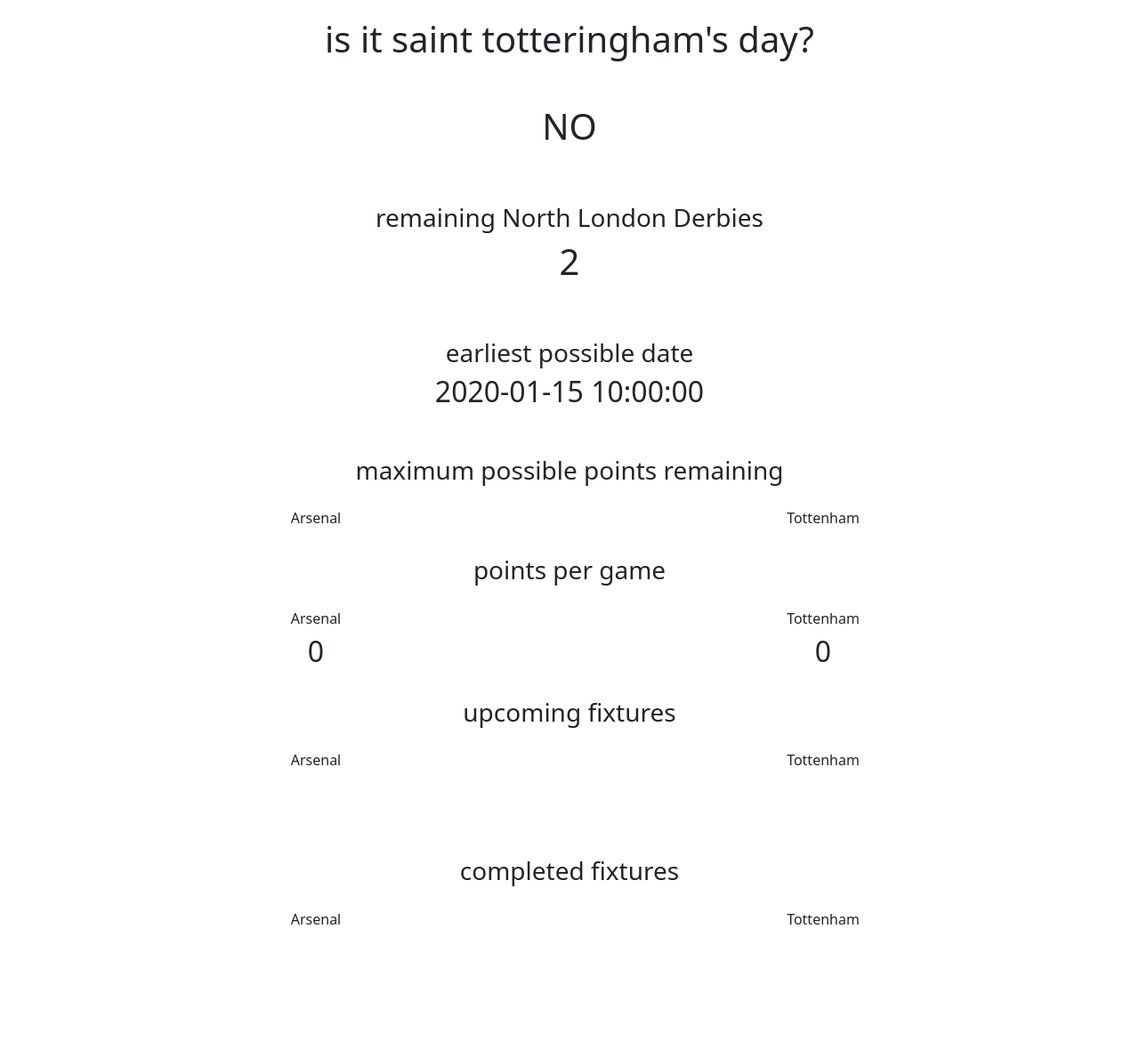
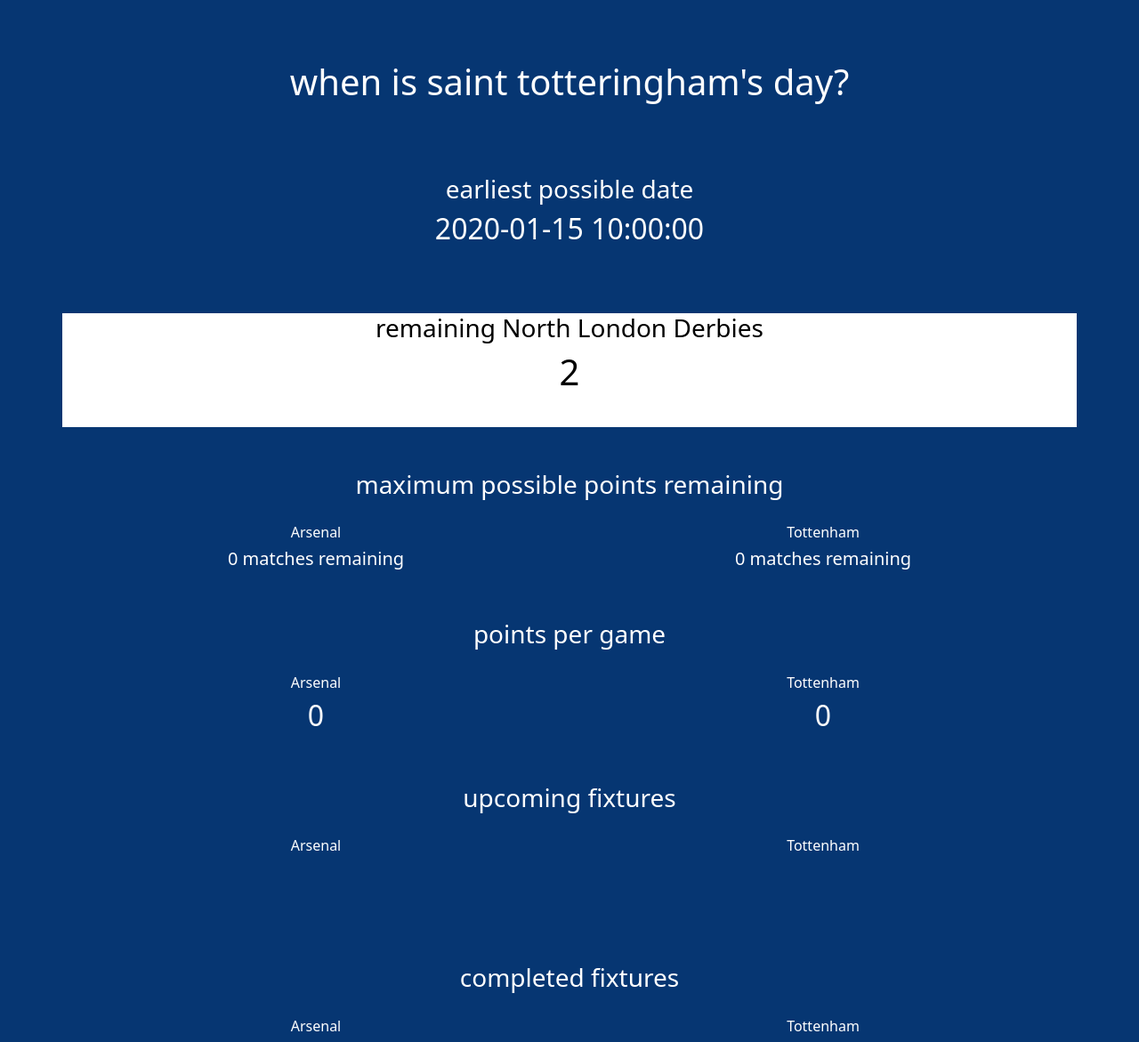
Before and after one commit to ecimin0/totteringham, a Flask app: template site/totteringham/templates/index.html in a window 1280 px wide. Shown: the whole page at 89% size. Before the commit the page ends 1039 px from the top, so only its background shows below. Run offline with Flask 3, Linux system fonts and the light colour scheme; the template is opened without the code that fills it: most values are stand-ins (such as "Sample title", 1, 10 or a date in 2020).

Commit message:
push these changes just to get something to work

```diff
--- a/site/totteringham/main.py
+++ b/site/totteringham/main.py
@@ -92,17 +92,19 @@ def index():
 
         is_totts = isTotts(afc_points, spuds_points, len(afc_future_fix))
 
-        earliest_date = earliestDate(afc_points, spuds_points, afc_future_fix)
+        earliest_date = earliestDate(afc_points, spuds_points, afc_future_fix, spuds_future_fix)
         earliest_date_fmt = earliest_date.strftime("%Y-%m-%d")
+        # earliest_date_fmt = earliest_date
         print(f"earliest {earliest_date}\n")
-        predicted_date = predictedDate(afc_points, spuds_points, afc_future_fix)
-        print(f"predicted {predicted_date}\n")
-        latest_date = latestAllWinsDate(afc_points, spuds_points, afc_future_fix)
-        print(f"latestAllWins {latest_date}\n")
-        afc_stop_winning_date = afcStopWinningDate(
-            afc_points, spuds_points, afc_future_fix
-        )
-        print(f"afcStopWinning {afc_stop_winning_date}\n")
+        # predicted_date = predictedDate(afc_points, spuds_points, afc_future_fix)
+        # print(f"predicted {predicted_date}\n")
+        # latest_date = latestAllWinsDate(afc_points, spuds_points, afc_future_fix)
+        # print(f"latestAllWins {latest_date}\n")
+        # afc_stop_winning_date = afcStopWinningDate(afc_points, spuds_points, afc_future_fix)
+        # print(f"afcStopWinning {afc_stop_winning_date}\n")
+
+        # for i,fix in enumerate(spuds_future_fix):
+        #     print(i,fix.event_date)
 
         return render_template(
             "index.html",
@@ -118,9 +120,9 @@ def index():
             afc_ppg=afc_ppg,
             spuds_ppg=spuds_ppg,
             earliest_date=earliest_date_fmt,
-            predicted_date=predicted_date,
-            latest_date=latest_date,
-            afc_stop_winning_date=afc_stop_winning_date,
+            # predicted_date=predicted_date,
+            # latest_date=latest_date,
+            # afc_stop_winning_date=afc_stop_winning_date,
             is_totts=is_totts,
         )
 
@@ -133,47 +135,50 @@ def getPPG(points: int, fixtures: list) -> Optional[int | float]:
     return ppg
 
 
-# @typechecked
-# def earliest_date():
+# has to also take spuds fixtures into account since its their points we care about
+# and we aren't always on the same number of fixtures
+# we are looking for the event_date of the match on/after which, if arsenal receive 0 more points, spuds can still not overtake them
+@typechecked
+def isTotts(main: int | float, opponent: int | float, remaining: int) -> Optional[int]:
+    return main - opponent > remaining * 3
 
 
 @typechecked
-# def earliest(main: int, opponent: int, fixtures: list) -> Optional[int]:
-def earliestDate(
-    main: int, opponent: int, fixtures: list
-) -> Optional[datetime.datetime]:
-    remaining = len(fixtures)
+# def earliestDate(afc_points: int, spuds_points: int, afc_fixtures: list, spuds_fixtures: list) -> Optional[int]:
+def earliestDate(afc_points: int, spuds_points: int, afc_fixtures: list, spuds_fixtures: list) -> Optional[datetime.datetime]:
+
+    # these get reversed because the orignal lists are sorted where 0 is the "current" fixture, and we need the last element instead
+    afc_fixtures = list(reversed(afc_fixtures))
+    spuds_fixtures = list(reversed(spuds_fixtures))
+
+    afc_remaining = len(afc_fixtures)
+    spuds_remaining = len(spuds_fixtures)
+    remaining = max(afc_remaining, spuds_remaining)
+
     for i in range(remaining):
-        print(
-            f"Iteration: {i} Main: {main} Opponent: {opponent} Max Points Still Attainable: {(remaining - i) * 3} Perfect: {remaining * 3}"
-        )
-        if isTotts(main, opponent, remaining - i):
+        afc_points += 3 # possible bug, will overflow past the actual possible number of points right now since remaining = 6 but arsenal only have 4 left
+        spuds_points += 0
+        print(f"Iteration: {i} Main: {afc_points} Opponent: {spuds_points} Max Points Still Attainable: {(remaining - i) * 3} Perfect: {remaining * 3}")
+        if isTotts(afc_points, spuds_points, remaining - i):
             # return i
-            return fixtures[remaining - i].event_date
-        main += 3
-        opponent += 0
+            return afc_fixtures[i].event_date
     return None
 
 
 @typechecked
-def predictedDate(
-    main: int, opponent: int, fixtures: list
-) -> Optional[datetime.datetime]:
+def predictedDate(main: int, opponent: int, fixtures: list) -> Optional[datetime.datetime]:
     remaining = len(fixtures)
     main_ppg = getPPG(main, fixtures)
     opponent_ppg = getPPG(opponent, fixtures)
     for i in range(remaining):
         if i == 0:
-            print(
-                f"Iteration: {i} Main: {main} Opponent: {opponent} Max Points Still Attainable: {(remaining - i) * 3} Perfect: {remaining * 3}"
-            )
+            print(f"Iteration: {i} Main: {main} Opponent: {opponent} Max Points Still Attainable: {(remaining - i) * 3} Perfect: {remaining * 3}")
         else:
-            print(
-                f"Iteration: {i} Main: {main_ppg+main} Opponent: {opponent_ppg+opponent} Max Points Still Attainable: {(remaining - i) * 3} Perfect: {remaining * 3}"
-            )
+            print(f"Iteration: {i} Main: {main_ppg+main} Opponent: {opponent_ppg+opponent} Max Points Still Attainable: {(remaining - i) * 3} Perfect: {remaining * 3}")
         if isTotts(main_ppg + main, opponent_ppg + opponent, remaining - i):
             # return i
-            return fixtures[remaining - i].event_date
+            # return fixtures[remaining - i].event_date
+            return datetime.datetime.now()
         main_ppg += main / (38 - remaining)
         opponent_ppg += opponent / (38 - remaining)
     return None
@@ -181,17 +186,14 @@ def predictedDate(
 
 # does not account for nld x2
 @typechecked
-def latestAllWinsDate(
-    main: int, opponent: int, fixtures: list
-) -> Optional[datetime.datetime]:
+def latestAllWinsDate(main: int, opponent: int, fixtures: list) -> Optional[datetime.datetime]:
     remaining = len(fixtures)
     for i in range(remaining):
-        print(
-            f"Iteration: {i} Main: {main} Opponent: {opponent} Max Points Still Attainable: {(remaining - i) * 3} Perfect: {remaining * 3}"
-        )
+        print(f"Iteration: {i} Main: {main} Opponent: {opponent} Max Points Still Attainable: {(remaining - i) * 3} Perfect: {remaining * 3}")
         if isTotts(main, opponent, remaining - i):
             # return i
-            return fixtures[remaining - i].event_date
+            # return fixtures[remaining - i].event_date
+            return datetime.datetime.now()
         main += 3
         opponent += 3
     return None
@@ -199,25 +201,17 @@ def latestAllWinsDate(
 
 # None (no st totts) (afc lose all, tot win all)
 @typechecked
-def afcStopWinningDate(
-    main: int, opponent: int, fixtures: list
-) -> Optional[datetime.datetime]:
+def afcStopWinningDate(main: int, opponent: int, fixtures: list) -> Optional[datetime.datetime]:
     remaining = len(fixtures)
     for i in range(remaining):
-        print(
-            f"Iteration: {i} Main: {main} Opponent: {opponent} Max Points Still Attainable: {(remaining - i) * 3} Perfect: {remaining * 3}"
-        )
+        print(f"Iteration: {i} Main: {main} Opponent: {opponent} Max Points Still Attainable: {(remaining - i) * 3} Perfect: {remaining * 3}")
         if isTotts(main, opponent, remaining - i):
             # return i
-            return fixtures[remaining - i].event_date
+            # return fixtures[remaining - i].event_date
+            return datetime.datetime.now()
         main += 0
         opponent += 3
     return None
-
-
-@typechecked
-def isTotts(main: int | float, opponent: int | float, remaining: int) -> Optional[int]:
-    return main - opponent > remaining * 3
 
 
 @typechecked
--- a/site/totteringham/templates/index.html
+++ b/site/totteringham/templates/index.html
@@ -3,25 +3,30 @@
 {% endblock %}
 {% block content %}
 
-<body>
-    <h1 class="text-center" style="margin-top: 20px; margin-bottom: 50px;">is it saint totteringham's day?</h1>
+<body style="background-color: #063672; color: #FFF;">
+    <br>
+    <br>
+    <h1 class="text-center" style="margin-top: 20px; margin-bottom: 50px;">when is saint totteringham's day?</h1>
     <div class="container text-center">
         <div class="row">
             <div class="col" style="margin-bottom: 30px;" id="is_totts_col">
             </div>
         </div>
+        <!-- <br> -->
+        <!-- <br> -->
+        <div class="row">
+            <h3 class="text-center">earliest possible date</h3>
+            <div class="col" style="margin-bottom: 20px;" id="earliest_col">
+            </div>
+        </div>
         <br>
-        <div class="row">
+        <br>
+        <div class="row" style="background-color: #FFF; color: #000">
             <h3 class="text-center">remaining North London Derbies</h3>
             <div class="col" style="margin-bottom: 30px;" id="nlds_col">
             </div>
         </div>
         <br>
-        <div class="row">
-            <h3 class="text-center">earliest possible date</h3>
-            <div class="col" style="margin-bottom: 20px;" id="earliest_col">
-            </div>
-        </div>
         <br>
         <div class="row">
             <h3 class="text-center">maximum possible points remaining</h3>
@@ -33,6 +38,7 @@
             </div>
         </div>
         <br>
+        <br>
         <div class="row">
             <h3 class="text-center">points per game</h3>
             <div class="col" style="margin-top: 20px;" id="afc_ppg_col">
@@ -43,6 +49,7 @@
             </div>
         </div>
         <br>
+        <br>
         <div class="row">
             <h3 class="text-center">upcoming fixtures</h3>
             <div class="col" style="margin-top: 20px;" id="afc_future_col">
@@ -52,6 +59,7 @@
                 <h6>Tottenham</h6>
             </div>
         </div>
+        <br>
         <br>
         <div class="row" style="margin-top: 50px;">
             <h3 class="text-center">completed fixtures</h3>
@@ -67,21 +75,35 @@
 
 
 <script>
-    window.onload = spawnFixtures(); remainingNLDs(); remainingPoints(); ppg(); earliest(); isTotts();
+    window.onload = spawnFixtures(); remainingNLDs(); remainingPoints(); ppg(); earliest(); //isTotts();
 
     function remainingPoints() {
         const afc_remaining = {{ afc_remaining_points }};
         const spuds_remaining = {{ spuds_remaining_points }};
+
+        const afc_future_fix = {{ afc_future | tojson | safe }};
+        const afc_future_fix_len = afc_future_fix.length;
+        const spuds_future_fix = {{ spuds_future | tojson | safe }};
+        const spuds_future_fix_len = spuds_future_fix.length;
+
         const afc_remaining_col = document.getElementById('afc_remaining_col');
         const spuds_remaining_col = document.getElementById('spuds_remaining_col');
+
         var afc_points_num = document.createElement("h2");
         var spuds_points_num = document.createElement("h2");
-
         afc_points_num.innerHTML = afc_remaining;
         spuds_points_num.innerHTML = spuds_remaining;
 
-        afc_remaining_col.appendChild(afc_points_num)
-        spuds_remaining_col.appendChild(spuds_points_num)
+        var afc_future_fix_num = document.createElement("h5");
+        var spuds_future_fix_num = document.createElement("h5");
+        afc_future_fix_num.innerHTML = `${afc_future_fix_len} matches remaining`;
+        spuds_future_fix_num.innerHTML = `${spuds_future_fix_len} matches remaining`;
+
+        afc_remaining_col.appendChild(afc_points_num);
+        spuds_remaining_col.appendChild(spuds_points_num);
+
+        afc_remaining_col.appendChild(afc_future_fix_num);
+        spuds_remaining_col.appendChild(spuds_future_fix_num);
     }
 
     function ppg() {
@@ -193,6 +215,7 @@
             var new_tr = new_afc_table_body.insertRow();
             var new_td = document.createElement("td");
             new_td.innerHTML = `${f.home_team.name} v. ${f.away_team.name} | ${f.event_date} UTC`;
+            new_td.setAttribute("style", "color: #FFF"); // white table
             new_tr.appendChild(new_td);
             new_afc_table_body.appendChild(new_tr);
         }
@@ -209,6 +232,7 @@
             var new_tr = new_spuds_table_body.insertRow();
             var new_td = document.createElement("td");
             new_td.innerHTML = `${f.home_team.name} v. ${f.away_team.name} | ${f.event_date} UTC`;
+            new_td.setAttribute("style", "color: #FFF"); // white table
             new_tr.appendChild(new_td);
             new_spuds_table_body.appendChild(new_tr);
             // afc_future_col.appendChild(document.createElement('br'));
```
